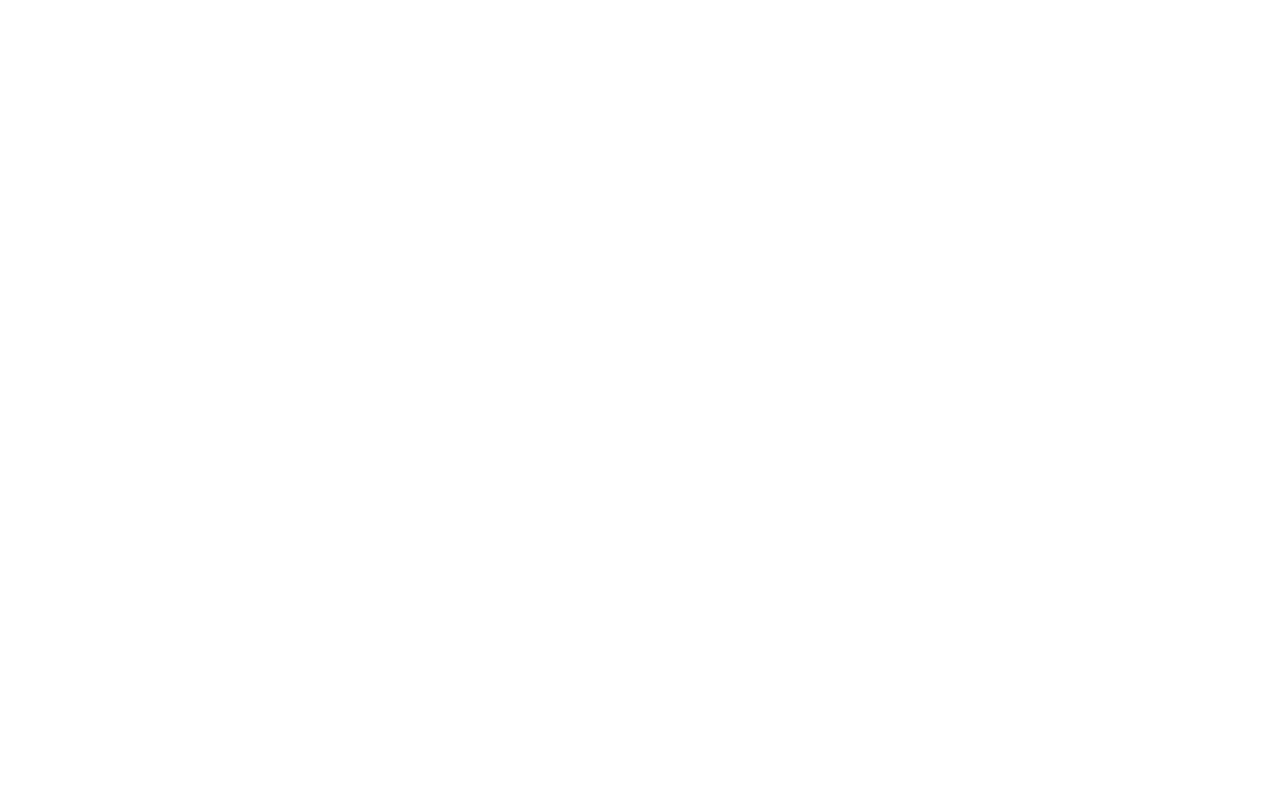
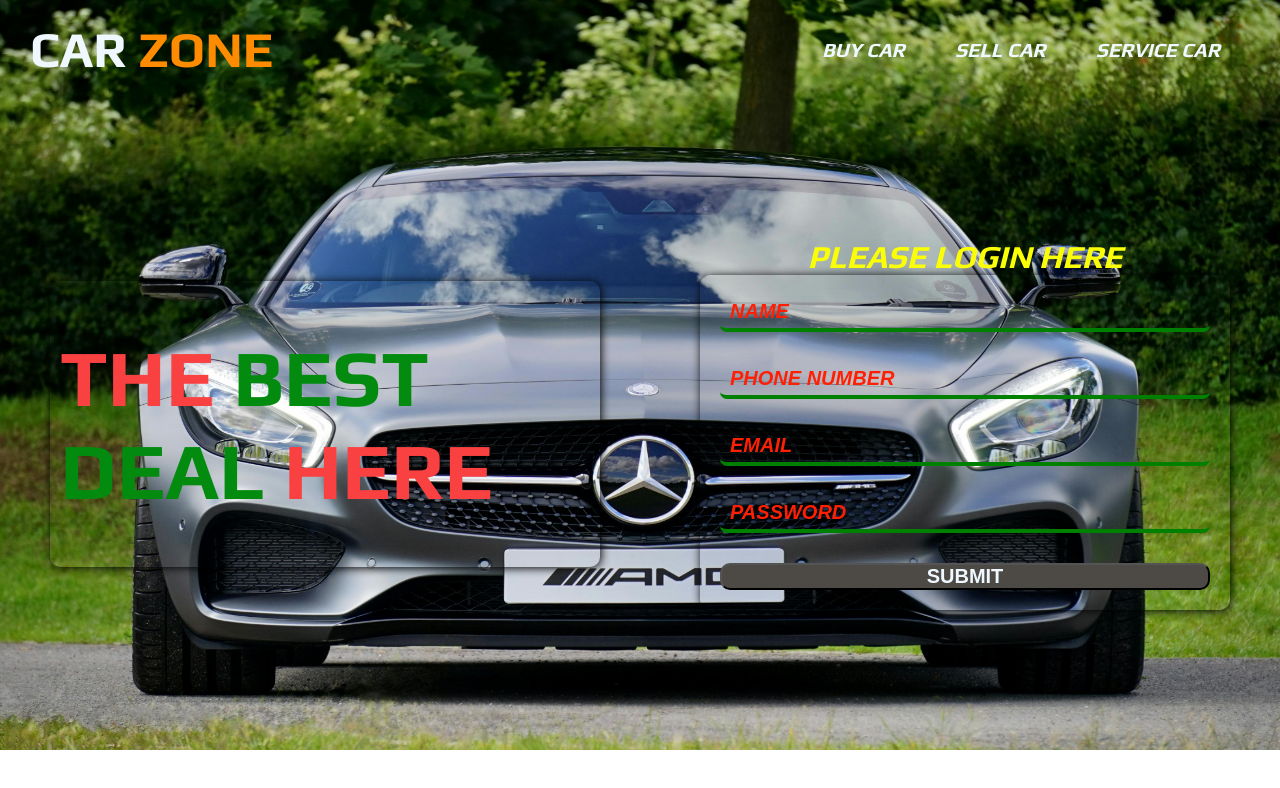
Before and after one commit to 46580sojol/my-first-simple-project, a plain HTML site: page index.html in a window 1280 px wide. Drawn offline with Linux system fonts and the light colour scheme.

Commit message:
added style of form

```diff
--- a/index.html
+++ b/index.html
@@ -5,8 +5,59 @@
     <meta name="viewport" content="width=device-width, initial-scale=1.0">
     <title>LOGIN HERE</title>
     <link rel="shortcut icon" href="images/log-in.png" type="image/x-icon">
+    <link rel="stylesheet" href="styles/style.css">
+    <link rel="preconnect" href="https://fonts.googleapis.com">
+<link rel="preconnect" href="https://fonts.gstatic.com" crossorigin>
+<link href="https://fonts.googleapis.com/css2?family=Play:wght@400;700&display=swap" rel="stylesheet">
+
 </head>
-<body>
+<body class="play-regular">
+    <header class="head">
+        <nav>
+            <div>
+                <h1>CAR <span style="color: darkorange;">ZONE</span></h1>
+            </div>
+            <div>
+                <ul>
+                    <li><a href="">BUY CAR</a></li>
+                    <li><a href="">SELL CAR</a></li>
+                    <li><a href="">SERVICE CAR</a></li>
+                </ul>
+            </div>
+        </nav>
+        <!-- .................. -->
+          <div class="form-section">
+            <!-- box1 -->
+            <div class="box-1">
+                <h1>THE <span style="color: rgb(3, 139, 15);">BEST DEAL</span> HERE </h1>
+                <!-- <p>Lorem ipsum dolor sit amet consectetur adipisicing elit. Facilis dignissimos dolorem esse consequuntur excepturi ex quibusdam. Omnis odio porro vero!</p> -->
+            </div>
+            <!-- box2 -->
+             <div class="box-2">
+
+                 <h1>PLEASE LOGIN HERE</h1>
+
+                <form >
+                    <input type="text" placeholder="NAME">
+                    <input type="tel" name="" id="" placeholder="PHONE NUMBER">
+                    <input type="email" name="" id="" placeholder="EMAIL">
+                    <input type="password" name="" id="" placeholder="PASSWORD">
+                    <input type="submit" value="SUBMIT">
+
+                </form>
+             </div>
+
+        </div>
+
+
+    </header>
+    <main>
+
+
+    </main>
+    <footer>
+
+    </footer>
 
 </body>
 </html>
--- /dev/null
+++ b/styles/style.css
@@ -0,0 +1,144 @@
+/* car zone style */
+.play-regular {
+  font-family: "Play", sans-serif;
+  font-weight: 400;
+  font-style: normal;
+}
+
+.play-bold {
+  font-family: "Play", sans-serif;
+  font-weight: 700;
+  font-style: normal;
+}
+
+
+
+
+*{
+    margin: 0;
+    padding: 0;
+}
+
+   .head{
+     background: url(../images/car/car4.jpg);
+    background-size: 100% 100%;
+    background-repeat: no-repeat;
+   }
+
+nav {
+
+    /* background: black; */
+    background: transparent;
+    display: flex;
+    align-items: center;
+    justify-content:space-between;
+    padding: 10px 50px 10px 20px;
+}
+
+nav div h1{
+    color: aliceblue;
+    font-size: 50px;
+    padding: 10px;
+
+}
+nav div h1:hover{
+   box-shadow: 1px 1px 10px;
+   /* background: transparent; */
+   border-radius: 10px;
+}
+nav div ul{
+    display: flex;
+    gap: 30px;
+    list-style: none;
+}
+nav div ul li{
+    /* background-color: blueviolet; */
+     border-radius: 10px;
+     padding: 10px;
+
+}
+nav div ul li a{
+    text-decoration: none;
+     color: aliceblue;
+     font-size: 20px;
+     font-weight: 900;
+     font-style: italic;
+
+}
+nav div ul li:hover{
+    /* background-color: aqua; */
+    box-shadow: 1px 1px 10px rgb(130, 226, 243);
+}
+/* form style  */
+.form-section{
+
+    display: flex;
+    align-items: center;
+    justify-content: space-between;
+}
+.form-section div{
+    /* border: 2px solid red; */
+    margin: 140px 50px;
+    width: 50%;
+}
+form {
+background: transparent;
+box-shadow: 1px 1px 10px black;
+border-radius: 10px;
+padding: 20px;
+    display: flex;
+    flex-direction: column;
+    row-gap: 30px;
+}
+input[type="text"], [type="tel"],[type="email"],[type="password"]{
+    padding: 5px 0px 5px 10px;
+    /* padding-left: 10px; */
+    font-size: 20px;
+    border-radius: 7px;
+    background: transparent;
+    border: none;
+    border-bottom: 4px solid green ;
+
+
+}
+::placeholder{
+    color: rgb(255, 31, 2);
+    font-weight: 700;
+    font-style: italic;
+}
+input[type="submit"]{
+    color: aliceblue;
+    background-color:rgb(77, 74, 70) ;
+    font-size: 20px;
+    border-radius: 10px;
+    font-weight: 700;
+    /* background: transparent; */
+}
+.box-1{
+    box-shadow: 1px 1px 10px;
+    /* background-color: rgb(92, 90, 94); */
+    padding: 50px 10px;
+    border-radius: 10px;
+}
+.box-1:hover{
+    /* background-color: wheat; */
+    box-shadow: 1px 1px 10px rgb(0, 255, 234);
+}
+.box-1 h1{
+    color: rgb(250, 65, 65);
+    font-weight: 900;
+    font-size: 80px;
+}
+/* .box-1 p{
+    color: rgb(226, 38, 179);
+    font-size: 20px;
+} */
+.box-2 h1{
+    text-align: center;
+    color: rgb(251, 255, 5);
+    font-style: italic;
+}
+.box-2:hover{
+    border-radius: 10px;
+    box-shadow: 1px 1px 10px rgb(120, 253, 253);
+}
```
Also changed, not shown: images/car/car1.jpg (added), images/car/car2.jpg (added), images/car/car3.jpg (added), images/car/car4.jpg (added), images/car/car6.jpg (added), 1 other file.
